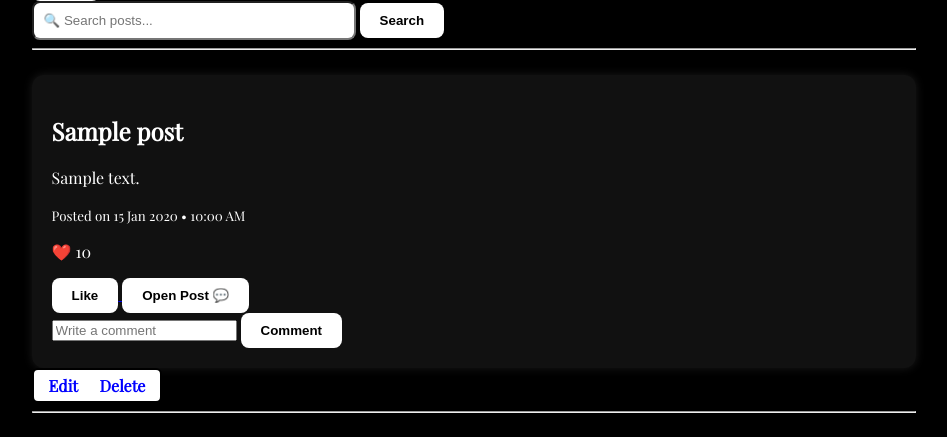
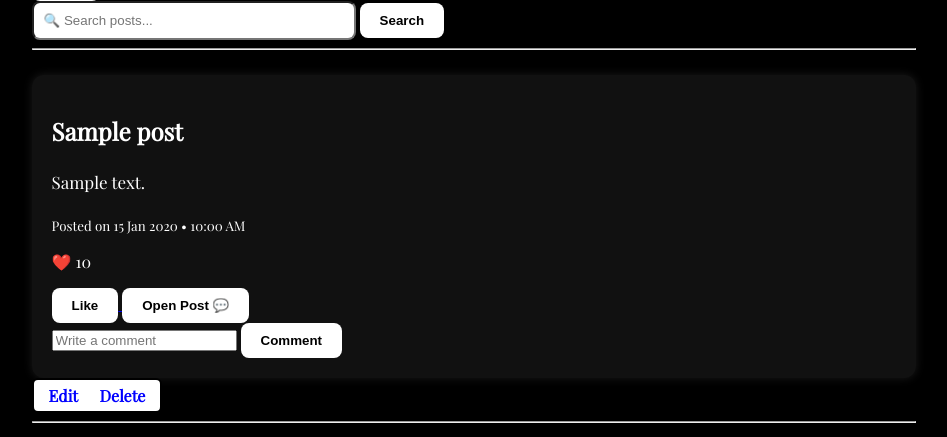
Before and after one commit to Huzail-1to10/Huzail-writing-world, a Flask app: page / in a window 1280 px wide. Shown: the part 297-734 px from the top of the page, without its empty margins (166-1113 px from the left). Run offline with Flask 3, Linux system fonts and the light colour scheme; a database or web service that is not in the repository returns one stand-in record (values such as "Sample title"); some libraries are stand-ins or nearby versions.

Commit message:
Update home.html

```diff
--- a/templates/home.html
+++ b/templates/home.html
@@ -22,7 +22,11 @@
     border-radius: 10px;
 }
 
-
+.post-content {
+    white-space: pre-line;
+    line-height: 1.8;
+    font-size: 17px;
+    }
 
 
 
@@ -131,7 +135,7 @@ body {
 
 <div class="post-card">
 <h2>{{ post.title }}</h2>
-<p>{{ post.content }}</p>
+<p class="post-content">{{ post.content }}</p>
 {% if post.image %}
 <img src="{{post.image}}"
      style="max-width:100%;
```
